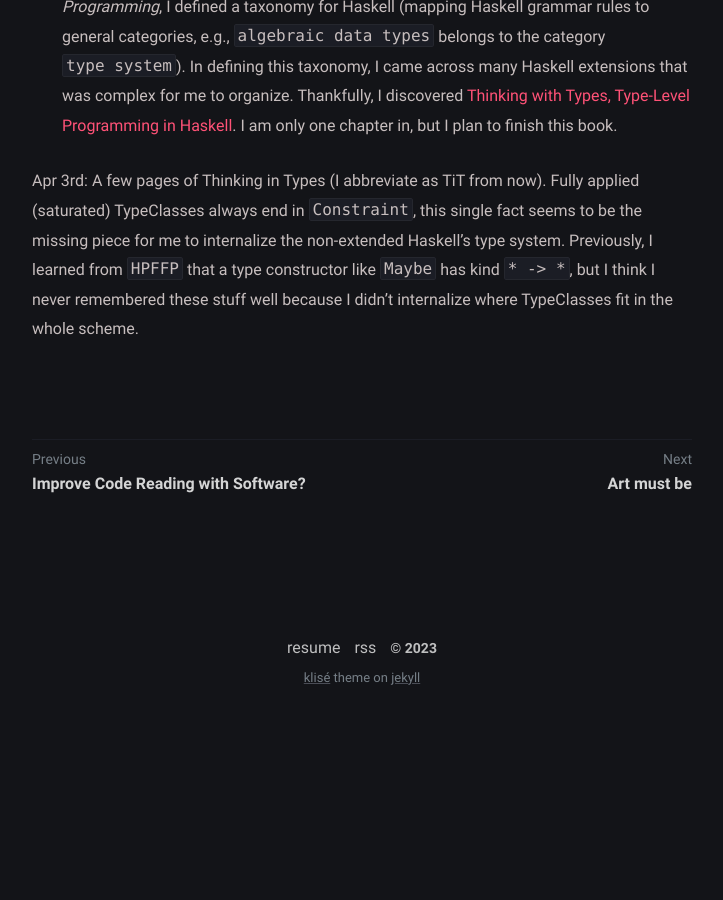
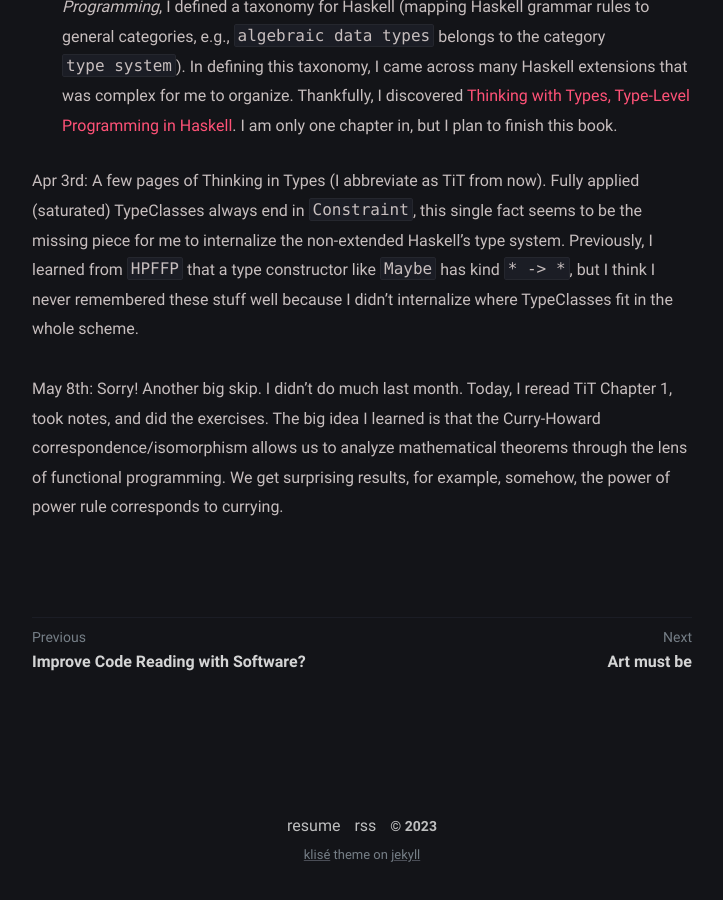
Before and after one commit to BlastWind/unfooling_blog, a Jekyll site: the page built from _posts/2022-09-06-fp-journal.markdown, in a window 1280 px wide and 900 px high, scrolled down 8700 px. Shown: the whole window, without its empty margins (278-1001 px from the left). Built offline with Jekyll 4.4.1, drawn with Linux system fonts in a browser that asks for light colours; before the commit the page ends 9422 px from its top, so only the background shows below that.

Commit message:
worked through TiT chapter 1 again

```diff
--- a/_posts/2022-09-06-fp-journal.markdown
+++ b/_posts/2022-09-06-fp-journal.markdown
@@ -180,3 +180,6 @@ Apr 3rd: A few pages of Thinking in Types (I abbreviate as TiT from now).
 Fully applied (saturated) TypeClasses always end in `Constraint`, this single fact seems to be the missing piece for me to internalize the non-extended Haskell's type system. Previously, I learned from `HPFFP` that
 a type constructor like `Maybe` has kind `* -> *`, but I think I never
 remembered these stuff well because I didn't internalize where TypeClasses fit in the whole scheme.
+
+May 8th: Sorry! Another big skip. I didn't do much last month. Today, I reread
+TiT Chapter 1, took notes, and did the exercises. The big idea I learned is that the Curry-Howard correspondence/isomorphism allows us to analyze mathematical theorems through the lens of functional programming. We get surprising results, for example, somehow, the power of power rule corresponds to currying.
```
